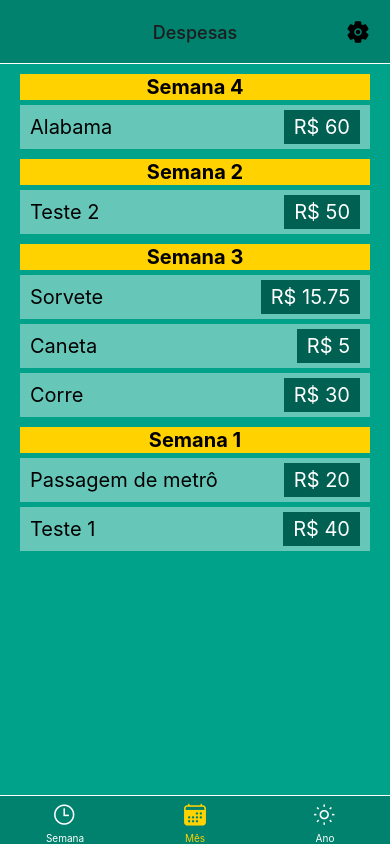
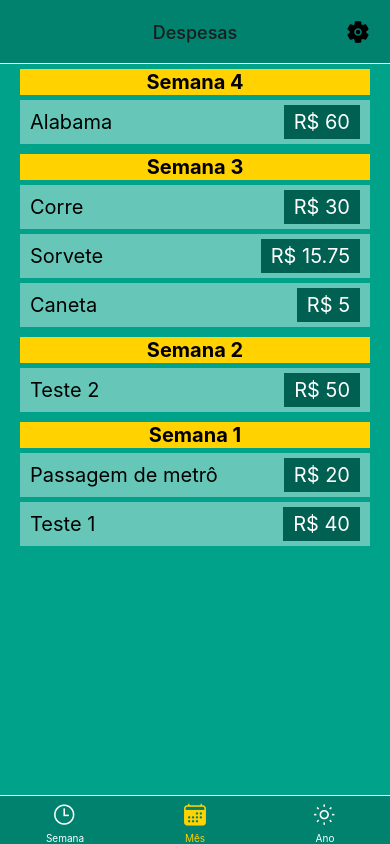
Before and after one commit to gusfonseca21/expense-tracker, a React Native app: screen /MonthExpenses in a window 390 px wide. Built offline with nearby package versions, Linux system fonts and the light colour scheme.

Commit message:
Função de agrupar despesas concluída

```diff
--- a/components/List/ExpenseList.tsx
+++ b/components/List/ExpenseList.tsx
@@ -1,11 +1,7 @@
 import { View, Text, SectionList, StyleSheet } from "react-native";
-import React from "react";
 
 // Tipos
-import Expense from "../../global/types";
-
-// Data
-import format from "date-fns/format";
+import { Expense } from "../../global/types";
 
 // Estilos
 import { palette } from "../../global/styles";
@@ -22,8 +18,9 @@ export default function ExpenseList({
     <SectionList
       style={styles.section}
       sections={expenses}
+      // ListHeaderComponent={<Text style={styles.header}>Total: R$ 230,00</Text>}
       renderItem={({ item, index }) => (
-        <View style={[styles.item, index === 0 && styles.firstItem]}>
+        <View style={styles.item}>
           <View style={styles.leftView}>
             <Text style={styles.title}>{item.title}</Text>
           </View>
@@ -45,22 +42,20 @@ const styles = StyleSheet.create({
     width: "100%",
     paddingHorizontal: 20,
   },
-  firstItem: {
-    marginTop: 5,
-  },
   item: {
     backgroundColor: palette.primary.lighter,
     paddingHorizontal: 10,
     paddingVertical: 5,
-    marginTop: 5,
     flexDirection: "row",
     justifyContent: "space-between",
     alignItems: "center",
+    marginBottom: 5,
   },
   header: {
     fontSize: 20,
     backgroundColor: palette.secondary.main,
-    marginTop: 10,
+    marginTop: 5,
+    marginBottom: 5,
     fontWeight: "bold",
     padding: 1,
     textAlign: "center",
--- a/helpers.ts
+++ b/helpers.ts
@@ -1,26 +1,22 @@
-// // Types
-// import { ptBR } from "date-fns/locale";
-// import { groupBy } from "lodash";
-// import { Expense, GetWeekFunction } from "./global/types";
+// Types
+import { groupBy } from "lodash";
+import { Expense, FilterFunctions } from "./global/types";
 
-// export default function filterAndGroupExpenses(
-//   expenses: Expense[],
-//   comparisonFunction: GetWeekFunction
-// ) {
-//   const filteredExpenses = expenses.filter(
-//     (expense) =>
-//       comparisonFunction(expense.date, { locale: ptBR }) ===
-//       comparisonFunction(new Date(), { locale: ptBR })
-//   );
+export function groupExpenses(
+  expenses: Expense[],
+  filterFunctions: FilterFunctions,
+  titleFunction: (expense: Expense) => string
+) {
+  const filteredExpenses = expenses
+    .filter(
+      (expense) => filterFunctions(expense.date) === filterFunctions(new Date())
+    )
+    .sort((a, b) => b.date.getTime() - a.date.getTime());
 
-//   const expensesByDayOfWeek = groupBy(
-//     filteredExpenses,
-//     (expense) =>
-//       `${format(expense.date, "EEEE", { locale: ptBR })} - ${format(
-//         expense.date,
-//         "dd/MM"
-//       )}`
-//   );
+  const groupedExpenses = groupBy(filteredExpenses, titleFunction);
 
-//   return filteredExpenses;
-// }
+  return Object.keys(groupedExpenses).map((groupTitle) => ({
+    title: groupTitle,
+    data: groupedExpenses[groupTitle],
+  }));
+}
--- a/screens/MonthExpenses.tsx
+++ b/screens/MonthExpenses.tsx
@@ -1,12 +1,11 @@
-import { format, getMonth, getWeek, getWeekOfMonth } from "date-fns";
-import { ptBR } from "date-fns/locale";
-import { groupBy } from "lodash";
-import { View, Text } from "react-native";
+import { getMonth, getWeekOfMonth } from "date-fns";
+import { View } from "react-native";
 import ExpenseList from "../components/List/ExpenseList";
 
 // Estilos
 import { globalStyles } from "../global/styles";
 import { Expense } from "../global/types";
+import { groupExpenses } from "../helpers";
 
 const expenses: Expense[] = [
   {
@@ -68,25 +67,14 @@ const expenses: Expense[] = [
 ];
 
 export default function MonthExpenses() {
-  const filteredExpenses = expenses.filter(
-    (expense) => getMonth(expense.date) === getMonth(new Date())
-  );
-
-  const groupedExpenses = groupBy(
-    filteredExpenses,
+  const monthExpenses = groupExpenses(
+    expenses,
+    getMonth,
     (expense) => `Semana ${getWeekOfMonth(expense.date)}`
   );
-
-  const finalExpenses = Object.keys(groupedExpenses)
-    .map((dayOfWeek) => ({
-      title: dayOfWeek,
-      data: groupedExpenses[dayOfWeek],
-    }))
-    .reverse();
-
   return (
     <View style={globalStyles.pageStyle}>
-      <ExpenseList expenses={finalExpenses} />
+      <ExpenseList expenses={monthExpenses} />
     </View>
   );
 }
--- a/screens/WeekExpenses.tsx
+++ b/screens/WeekExpenses.tsx
@@ -5,12 +5,10 @@ import { ptBR } from "date-fns/locale";
 // Estilos
 import { globalStyles } from "../global/styles";
 
-import { groupBy } from "lodash";
-
 // Tipos
 import { Expense } from "../global/types";
 import ExpenseList from "../components/List/ExpenseList";
-// import filterAndGroupExpenses from "../helpers";
+import { groupExpenses } from "../helpers";
 
 const expenses: Expense[] = [
   {
@@ -65,25 +63,9 @@ const expenses: Expense[] = [
 ];
 
 export default function WeekExpenses() {
-  const filteredExpenses = expenses.filter(
-    (expense) => getWeek(expense.date) === getWeek(new Date())
+  const weekExpenses = groupExpenses(expenses, getWeek, (expense) =>
+    format(expense.date, "EEEE", { locale: ptBR })
   );
-
-  const expensesByDayOfWeek = groupBy(
-    filteredExpenses,
-    (expense) =>
-      `${format(expense.date, "EEEE", { locale: ptBR })} - ${format(
-        expense.date,
-        "dd/MM"
-      )}`
-  );
-
-  const weekExpenses = Object.keys(expensesByDayOfWeek)
-    .map((dayOfWeek) => ({
-      title: dayOfWeek,
-      data: expensesByDayOfWeek[dayOfWeek],
-    }))
-    .reverse();
 
   return (
     <View style={globalStyles.pageStyle}>
--- a/screens/YearExpenses.tsx
+++ b/screens/YearExpenses.tsx
@@ -1,12 +1,80 @@
-import { View, Text } from "react-native";
+import { format, getYear } from "date-fns";
+import { ptBR } from "date-fns/locale";
+import { View } from "react-native";
+import ExpenseList from "../components/List/ExpenseList";
 
 // Estilos
 import { globalStyles } from "../global/styles";
+import { Expense } from "../global/types";
+import { groupExpenses } from "../helpers";
+
+const expenses: Expense[] = [
+  {
+    id: 1,
+    amount: 10.5,
+    date: new Date("2023-01-10"),
+    title: "Cachorro quente",
+    description: "Pelo débito",
+  },
+  {
+    id: 2,
+    amount: 20.0,
+    date: new Date("2023-02-02"),
+    title: "Passagem de metrô",
+    description: "Em dinheiro",
+  },
+  {
+    id: 3,
+    amount: 15.75,
+    date: new Date("2023-03-12"),
+    title: "Sorvete",
+    description: "Dividido em 3X",
+  },
+  {
+    id: 4,
+    amount: 5.0,
+    date: new Date("2023-03-12"),
+    title: "Caneta",
+    description: "Pelo PIX",
+  },
+  {
+    id: 5,
+    amount: 30.0,
+    date: new Date("2023-03-13"),
+    title: "Corre",
+    description: "Com o Cleitinho, em dinheiro",
+  },
+  {
+    id: 6,
+    amount: 40.0,
+    date: new Date("2023-04-01"),
+    title: "Teste 1",
+    description: "Com o Cleitinho, em dinheiro",
+  },
+  {
+    id: 7,
+    amount: 50.0,
+    date: new Date("2023-04-08"),
+    title: "Teste 2",
+    description: "Com o Cleitinho, em dinheiro",
+  },
+  {
+    id: 8,
+    amount: 60.0,
+    date: new Date("2023-05-19"),
+    title: "Alabama",
+    description: "Com o Cleitinho, em dinheiro",
+  },
+];
 
 export default function YearExpenses() {
+  const yearExpenses = groupExpenses(expenses, getYear, (expense) =>
+    format(expense.date, "LLLL", { locale: ptBR })
+  );
+
   return (
     <View style={globalStyles.pageStyle}>
-      <Text>Despesas Anuais</Text>
+      <ExpenseList expenses={yearExpenses} />
     </View>
   );
 }
```
Also changed, not shown: global/types.ts (+8 -2 lines).
